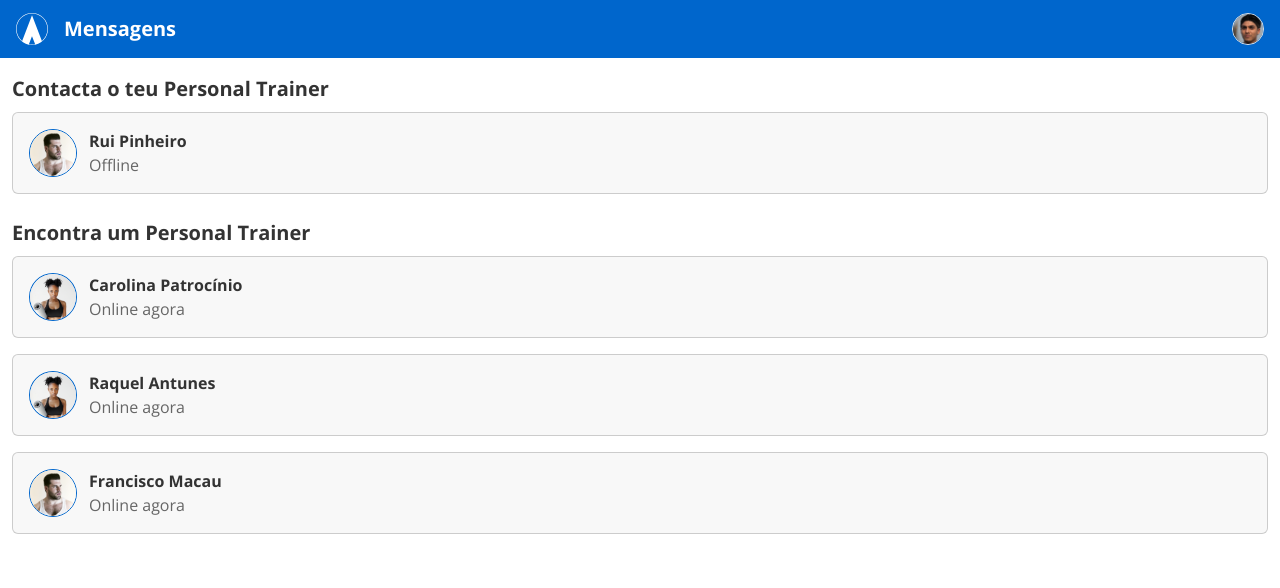
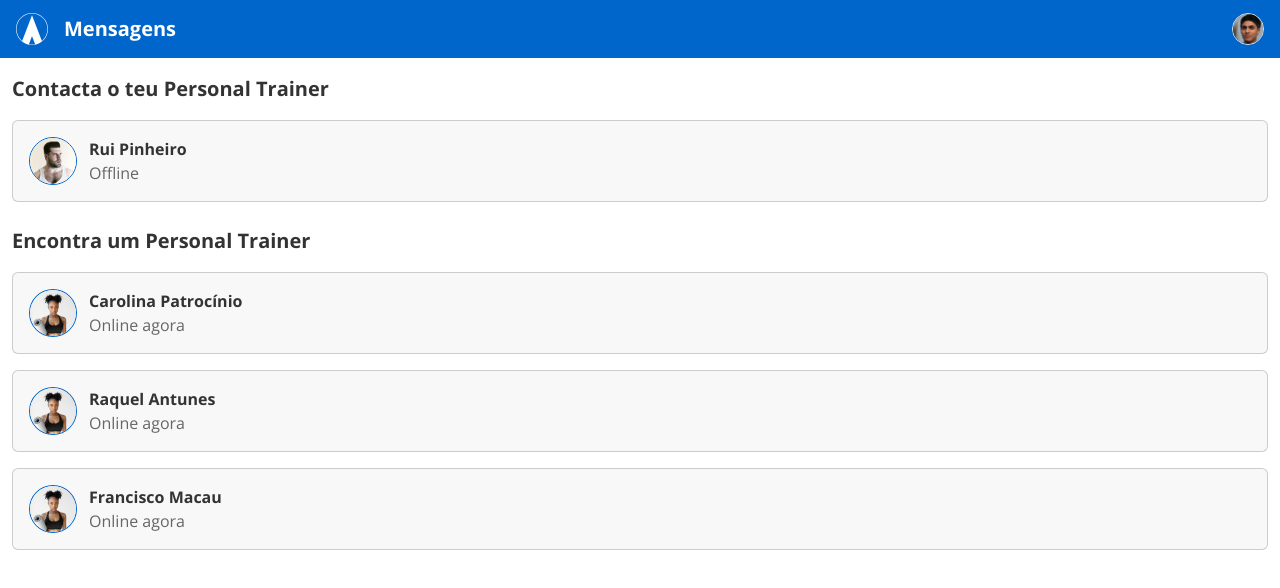
Before and after one commit to RGarrido03/mas, a React (Create React App) app: page /client/messages in a window 1280 px wide. Shown: the top 588 px of the page. Built offline with nearby package versions, Linux system fonts and the light colour scheme; some icons are missing.

Commit message:
Transition to React: Fetch local JSON data (available PTs)

```diff
--- a/src/client/clientMessages.jsx
+++ b/src/client/clientMessages.jsx
@@ -5,6 +5,7 @@ import { Link } from 'react-router-dom';
 import { Helmet, HelmetProvider } from 'react-helmet-async';
 import PTMale from '../img/pt-male.png';
 import PTFemale from '../img/pt-female.png';
+import Data from '../api/client/ptsAvailable.json';
 
 function clientMessages() {
     return (
@@ -17,8 +18,8 @@ function clientMessages() {
             <Navbar actor="client" text="Mensagens" />
             <Container fluid>
                 {/* Own PT */}
-                <p className="fs-5 bold mb-2 mt-3">Contacta o teu Personal Trainer</p>
-                <Card className="off-white-background">
+                <p className="fs-5 bold mb-0 mt-3">Contacta o teu Personal Trainer</p>
+                <Card className="off-white-background mt-3">
                     <Card.Body>
                         <Row className="d-flex align-items-center">
                             <Col xs="auto">
@@ -26,8 +27,8 @@ function clientMessages() {
                             </Col>
                             <Col className="ps-0">
                                 <Card.Text>
-                                    <span className='bold mb-0'>Rui Pinheiro</span><br />
-                                    <i className="fa-solid fa-2xs fa-circle-small text-danger"></i> Offline
+                                    <span className='bold mb-0'>{Data.assigned.name}</span><br />
+                                    {Data.assigned.online ? (<span><i className="fa-solid fa-2xs fa-circle-small text-success"></i> Online agora</span>) : <span><i className="fa-solid fa-2xs fa-circle-small text-danger"></i> Offline</span>}
                                 </Card.Text>
                             </Col>
                             <Col xs="auto">
@@ -38,8 +39,9 @@ function clientMessages() {
                 </Card>
 
                 {/* Other PTs */}
-                <p className="fs-5 bold mb-2 mt-4">Encontra um Personal Trainer</p>
-                <Card className="off-white-background">
+                <p className="fs-5 bold mb-0 mt-4">Encontra um Personal Trainer</p>
+                {Data["available"].map((value) => {
+                    return <Card className="off-white-background mt-3" key={value.name}>
                         <Card.Body>
                             <Row className="d-flex align-items-center">
                                 <Col xs="auto">
@@ -47,8 +49,8 @@ function clientMessages() {
                                 </Col>
                                 <Col className="ps-0">
                                     <Card.Text>
-                                    <span className='bold mb-0'>Carolina Patrocínio</span><br />
-                                    <i className="fa-solid fa-2xs fa-circle-small text-success"></i> Online agora
+                                        <span className='bold mb-0'>{value.name}</span><br />
+                                        {value.online ? (<span><i className="fa-solid fa-2xs fa-circle-small text-success"></i> Online agora</span>) : <span><i className="fa-solid fa-2xs fa-circle-small text-danger"></i> Offline</span>}
                                     </Card.Text>
                                 </Col>
                                 <Col xs="auto">
@@ -58,43 +60,7 @@ function clientMessages() {
                         </Card.Body>
                     </Card>
 
-                <Card className="off-white-background mt-3">
-                    <Card.Body>
-                        <Row className="d-flex align-items-center">
-                            <Col xs="auto">
-                                <img src={PTFemale} style={{ height: '3rem' }} alt="Fotografia de perfil do Personal Trainer" className='border border-primary-blue rounded-circle' />
-                            </Col>
-                            <Col className="ps-0">
-                                <Card.Text>
-                                    <span className='bold mb-0'>Raquel Antunes</span><br />
-                                    <i className="fa-solid fa-2xs fa-circle-small text-success"></i> Online agora
-                                </Card.Text>
-                            </Col>
-                            <Col xs="auto">
-                                <i className="fa-regular fa-chevron-right"></i>
-                            </Col>
-                        </Row>
-                    </Card.Body>
-                </Card>
-
-                <Card className="off-white-background mt-3">
-                    <Card.Body>
-                        <Row className="d-flex align-items-center">
-                            <Col xs="auto">
-                                <img src={PTMale} style={{ height: '3rem' }} alt="Fotografia de perfil do Personal Trainer" className='border border-primary-blue rounded-circle' />
-                            </Col>
-                            <Col className="ps-0">
-                                <Card.Text>
-                                    <span className='bold mb-0'>Francisco Macau</span><br />
-                                    <i className="fa-solid fa-2xs fa-circle-small text-success"></i> Online agora
-                                </Card.Text>
-                            </Col>
-                            <Col xs="auto">
-                                <i className="fa-regular fa-chevron-right"></i>
-                            </Col>
-                        </Row>
-                    </Card.Body>
-                </Card>
+                })}
             </Container>
             <Footer active="messages" />
         </div>
```
Lines whose indentation alone changed are shown as unchanged.
